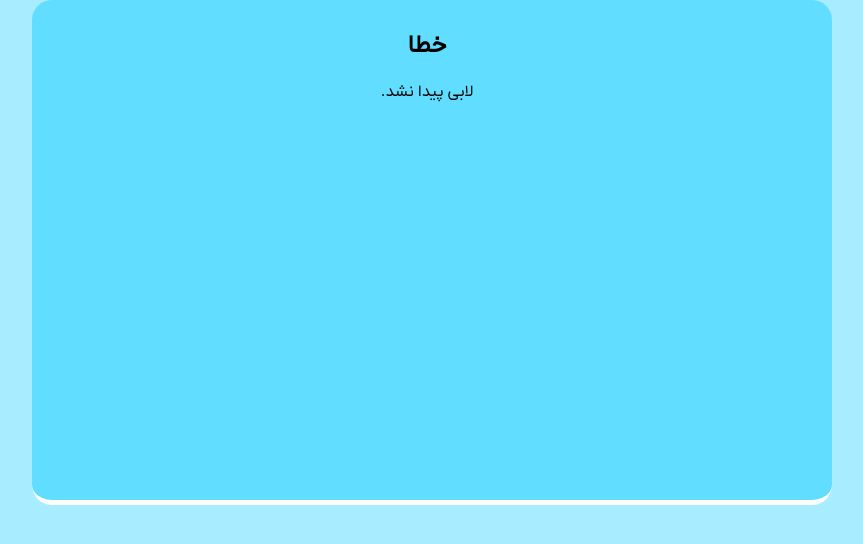
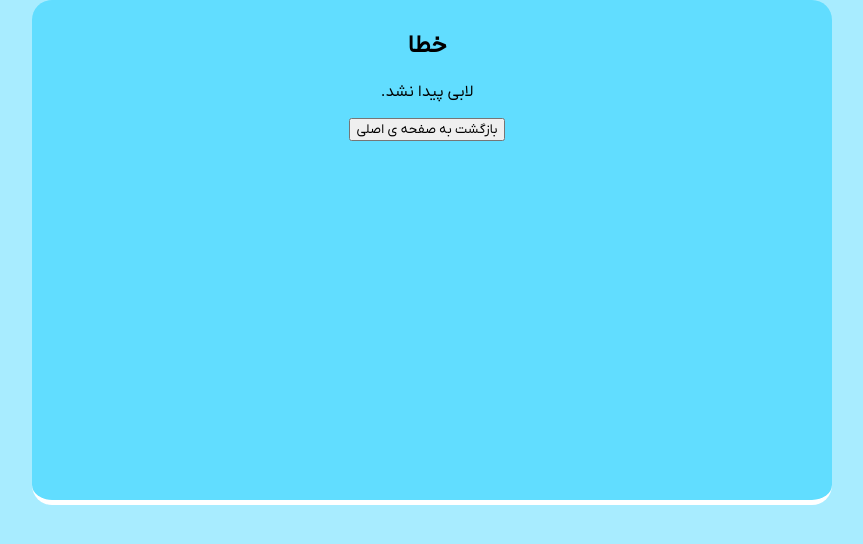
Before and after one commit to MACsepehri/CodeAreaProject, a Flask app: a page that uses templates/exception/error.html in a window 1280 px wide. Shown: the part 138-682 px from the top of the page, without its empty margins (208-1071 px from the left). Run offline with Flask 3, Linux system fonts and the light colour scheme; the visitor is signed in with stand-in values (Sample User, id 1).

Commit message:
Added a return back to index page button and linked main.js

```diff
--- a/templates/exception/error.html
+++ b/templates/exception/error.html
@@ -14,5 +14,11 @@
 <div class="center">
     <h2>خطا</h2>
     <p>{{ msg }}</p>
+
+    <div class="redirect-index">
+        <button onclick="javascript:redirect('/')">بازگشت به صفحه ی اصلی</button>
+    </div>
 </div>
+
+<script src="/static/js/main.js"></script>
 {% endblock %}
```
